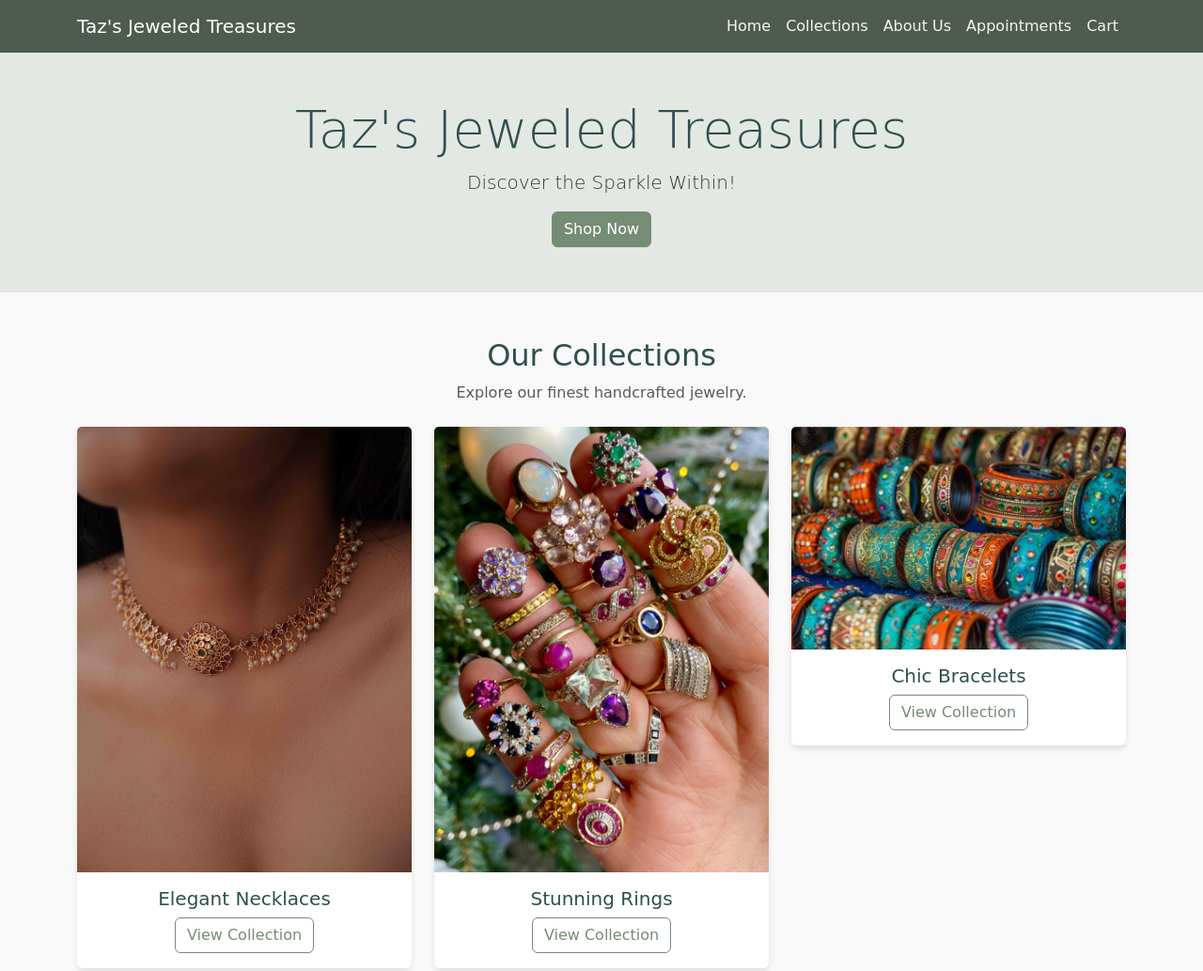
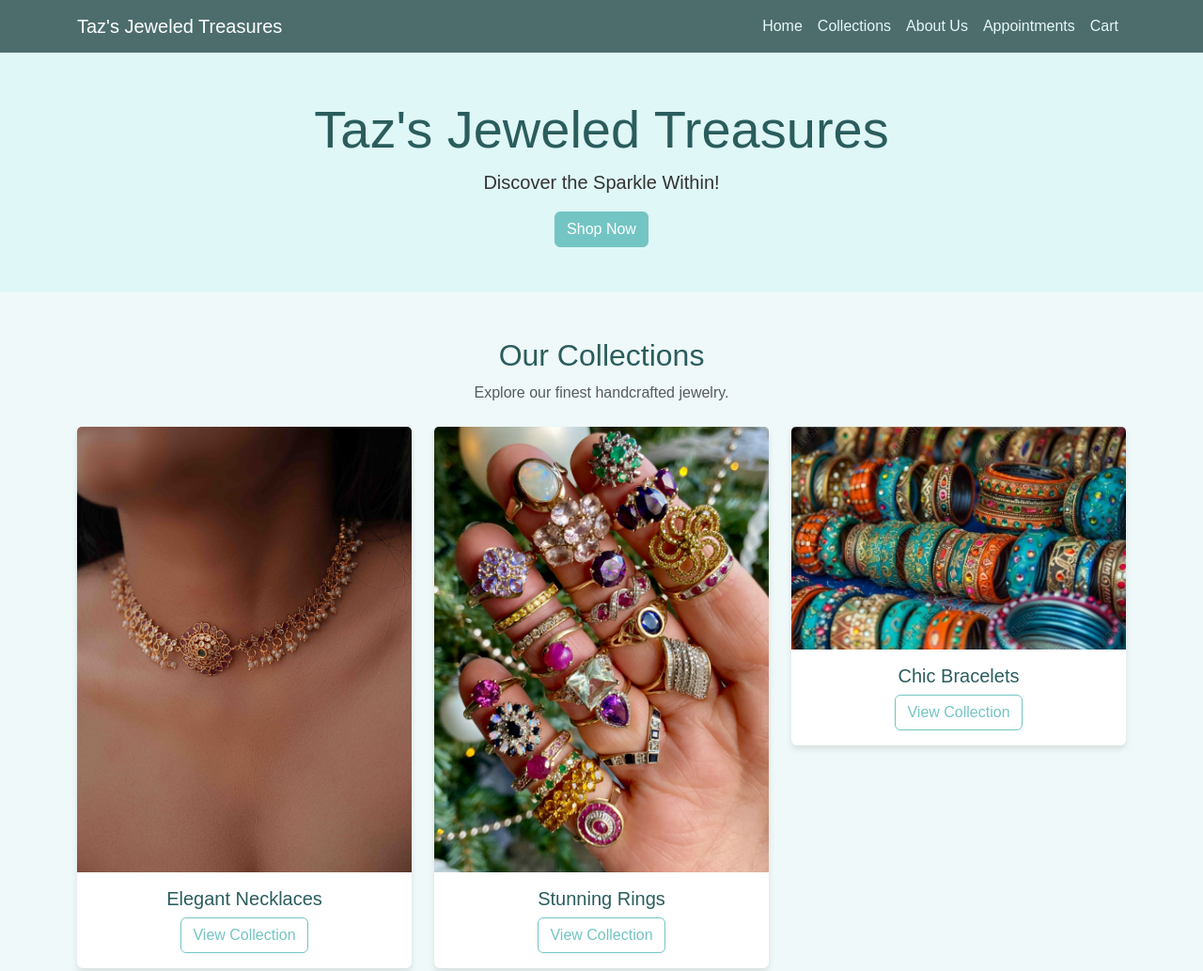
Before and after one commit to TazGwc/assignment-4-webdev, a plain HTML site: page index.html in a window 1280 px wide. Shown: the top 1033 px of the page at 94% size. Drawn offline with nearby package versions, Linux system fonts and the light colour scheme; files whose address does not match are found by name.

Commit message:
Update styles.css

```diff
--- a/styles.css
+++ b/styles.css
@@ -1,48 +1,43 @@
-/* Styles */
-
+/*  Styles */
 body {
-  font-family: "Pacifico", cursive, sans-serif;
+  font-family: 'Cursive', sans-serif;
   color: #333;
-  background-color: #f9f9f9;
+  background-color: #f0f9f9;
 }
 
-h1,
-h2,
-h3,
-h4,
-h5 {
-  color: #2f4f4f;
+h1, h2, h3, h4, h5 {
+  color: #2b5d5d;
 }
 
 /* Navigation Bar */
 .navbar {
-  background-color: #a8b5a5;
+  background-color: #b2e1df;
 }
 .navbar-brand {
   color: #fff !important;
 }
 .navbar-nav .nav-link {
-  color: #f4f4f4;
+  color: #e6f7f7;
 }
 .navbar-nav .nav-link:hover {
-  color: #d6e0cf;
+  color: #d1eceb;
 }
 
 /* Buttons */
 .btn-primary {
-  background-color: #758c75;
-  border-color: #758c75;
+  background-color: #73c5c3;
+  border-color: #73c5c3;
 }
 .btn-primary:hover {
-  background-color: #566a56;
+  background-color: #5ea8a6;
 }
 
 .btn-outline-dark {
-  color: #758c75;
-  border-color: #758c75;
+  color: #73c5c3;
+  border-color: #73c5c3;
 }
 .btn-outline-dark:hover {
-  background-color: #758c75;
+  background-color: #73c5c3;
   color: #fff;
 }
 
@@ -51,10 +46,10 @@ section {
   padding: 60px 0;
 }
 .bg-light {
-  background-color: #e3e8e3 !important;
+  background-color: #e0f7f7 !important;
 }
 .bg-dark {
-  background-color: #4f5b4f !important;
+  background-color: #4d6d6d !important;
   color: #fff;
 }
 
@@ -64,23 +59,20 @@ section {
   box-shadow: 0 4px 6px rgba(0, 0, 0, 0.1);
 }
 .card-title {
-  color: #2f4f4f;
+  color: #2b5d5d;
 }
 
 /* Forms */
 .form-control {
-  border: 1px solid #a8b5a5;
+  border: 1px solid #b2e1df;
 }
 .form-control:focus {
-  border-color: #758c75;
-  box-shadow: 0 0 5px rgba(117, 140, 117, 0.5);
+  border-color: #73c5c3;
+  box-shadow: 0 0 5px rgba(115, 197, 195, 0.5);
 }
 
 /* Footer */
 footer {
-  background-color: #4f5b4f;
-  color: #e3e8e3;
+  background-color: #4d6d6d;
+  color: #e0f7f7;
 }
-
-/* Import Whimsical Font */
-@import url("https://fonts.googleapis.com/css2?family=Pacifico&display=swap");
```
